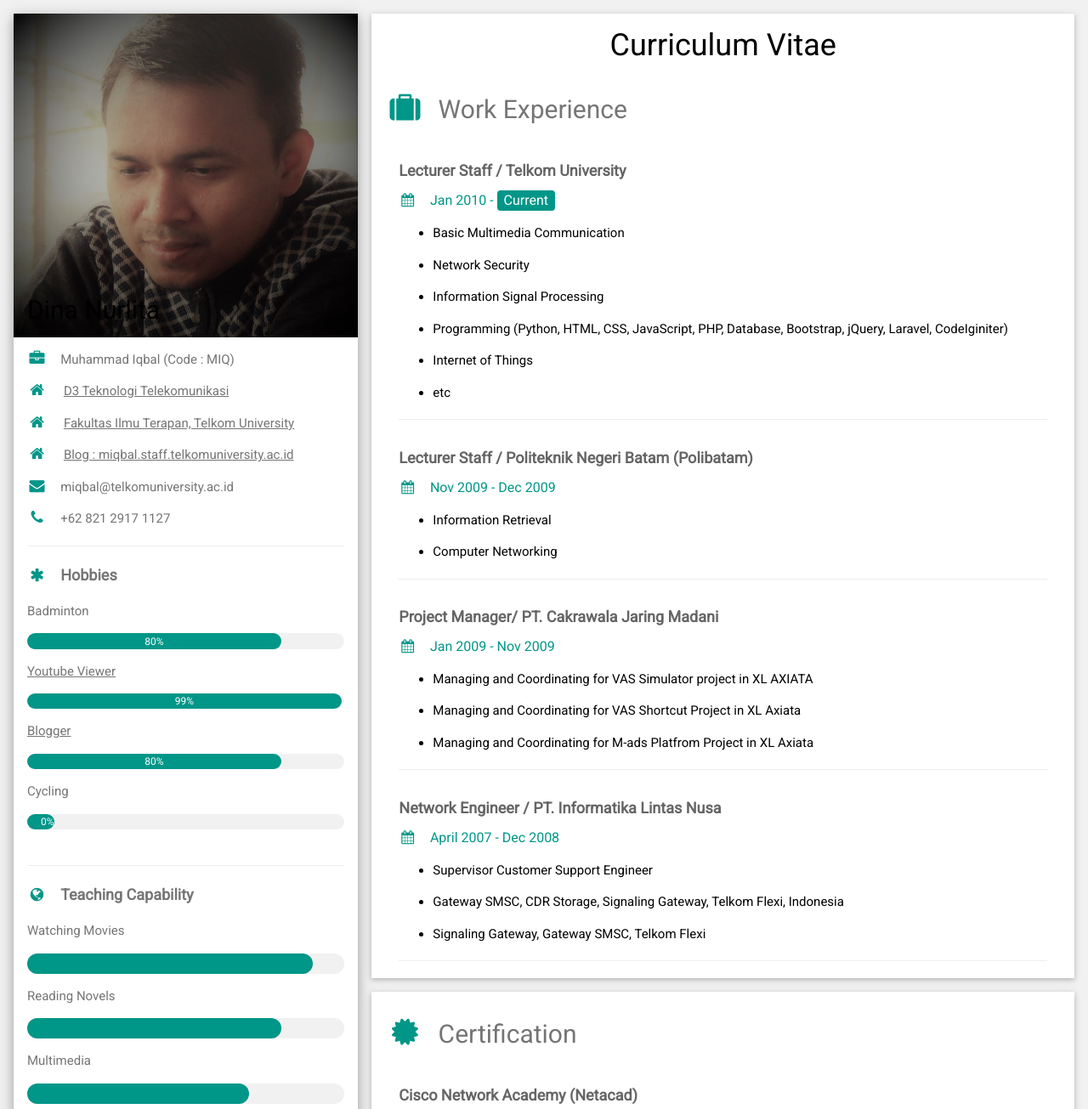
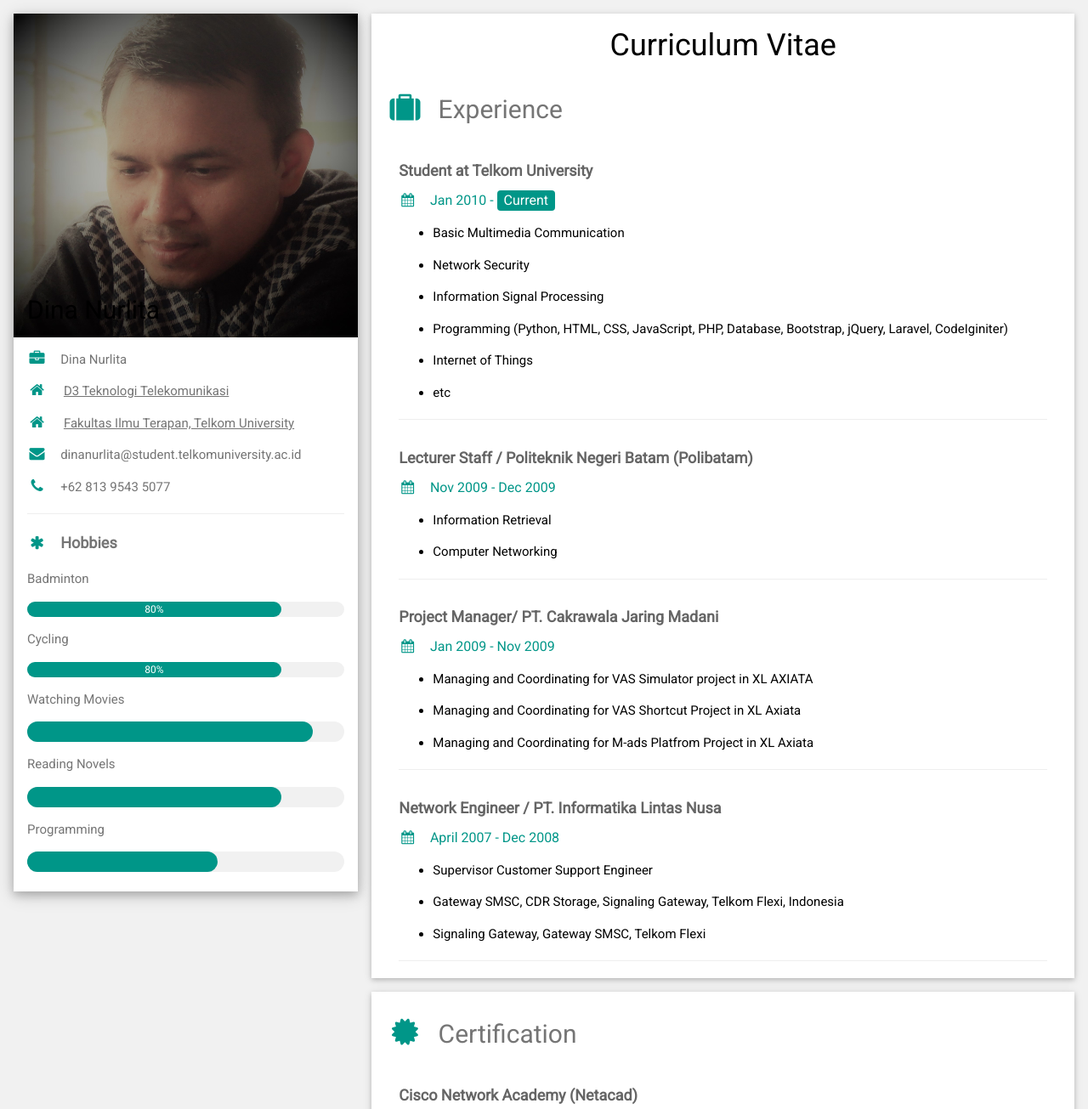
Before and after one commit to dnnrlta/dnnrlta.github.io, a plain HTML site: page index.html in a window 1280 px wide. Shown: the top 1305 px of the page at 85% size. Drawn offline with nearby package versions, Linux system fonts and the light colour scheme.

Commit message:
Merubah MIQ CV 2

```diff
--- a/index.html
+++ b/index.html
@@ -33,12 +33,11 @@
               </div>
             </div>
             <div class="w3-container">
-              <p><i class="fa fa-briefcase fa-fw w3-margin-right w3-large w3-text-teal"></i>Muhammad Iqbal (Code : MIQ)</p>
+              <p><i class="fa fa-briefcase fa-fw w3-margin-right w3-large w3-text-teal"></i>Dina Nurlita</p>
               <p><i class="fa fa-home fa-fw w3-margin-right w3-large w3-text-teal"></i> <a href="https://dte.telkomuniversity.ac.id/" target="_blank">D3 Teknologi Telekomunikasi </a></p>
               <p><i class="fa fa-home fa-fw w3-margin-right w3-large w3-text-teal"></i> <a href="https://www.telkomuniversity.ac.id/" target="_blank">Fakultas Ilmu Terapan, Telkom University</a></p>
-              <p><i class="fa fa-home fa-fw w3-margin-right w3-large w3-text-teal"></i> <a href="https://miqbal.staff.telkomuniversity.ac.id/" target="_blank">Blog : miqbal.staff.telkomuniversity.ac.id</a></p>
-              <p><i class="fa fa-envelope fa-fw w3-margin-right w3-large w3-text-teal"></i>miqbal@telkomuniversity.ac.id</p>
-              <p><i class="fa fa-phone fa-fw w3-margin-right w3-large w3-text-teal"></i>+62 821 2917 1127</p>
+              <p><i class="fa fa-envelope fa-fw w3-margin-right w3-large w3-text-teal"></i>dinanurlita@student.telkomuniversity.ac.id</p>
+              <p><i class="fa fa-phone fa-fw w3-margin-right w3-large w3-text-teal"></i>+62 813 9543 5077</p>
               <hr />
 
               <p class="w3-large">
@@ -51,23 +50,12 @@
                   <div class="w3-center w3-text-white">80%</div>
                 </div>
               </div>
-              <p><a href="https://www.youtube.com/channel/UC9vGaDRmRRuzaHljHk456Tg" target="_blank">Youtube Viewer</a></p>
-              <div class="w3-light-grey w3-round-xlarge w3-small">
-                <div class="w3-container w3-center w3-round-xlarge w3-teal" style="width: 99%">99%</div>
-              </div>
-              <p><a href="https://www.bagiteknologi.com/" target="_blank">Blogger</a></p>
-              <div class="w3-light-grey w3-round-xlarge w3-small">
-                <div class="w3-container w3-center w3-round-xlarge w3-teal" style="width: 80%">80%</div>
-              </div>
               <p>Cycling</p>
               <div class="w3-light-grey w3-round-xlarge w3-small">
-                <div class="w3-container w3-center w3-round-xlarge w3-teal" style="width: 0%">0%</div>
+                <div class="w3-container w3-center w3-round-xlarge w3-teal" style="width: 80%">
+                  <div class="w3-center w3-text-white">80%</div>
+                </div>
               </div>
-              <br />
-              <hr />
-              <p class="w3-large w3-text-theme">
-                <b><i class="fa fa-globe fa-fw w3-margin-right w3-text-teal"></i>Teaching Capability</b>
-              </p>
               <p>Watching Movies</p>
               <div class="w3-light-grey w3-round-xlarge">
                 <div class="w3-round-xlarge w3-teal" style="height: 24px; width: 90%"></div>
@@ -75,10 +63,6 @@
               <p>Reading Novels</p>
               <div class="w3-light-grey w3-round-xlarge">
                 <div class="w3-round-xlarge w3-teal" style="height: 24px; width: 80%"></div>
-              </div>
-              <p>Multimedia</p>
-              <div class="w3-light-grey w3-round-xlarge">
-                <div class="w3-round-xlarge w3-teal" style="height: 24px; width: 70%"></div>
               </div>
               <p>Programming</p>
               <div class="w3-light-grey w3-round-xlarge">
@@ -96,9 +80,9 @@
         <div class="w3-twothird">
           <div class="w3-container w3-card w3-white w3-margin-bottom">
             <h1 style="text-align: center;"><span>Curriculum Vitae</span></h1>
-            <h2 class="w3-text-grey w3-padding-16"><i class="fa fa-suitcase fa-fw w3-margin-right w3-xxlarge w3-text-teal"></i>Work Experience</h2>
+            <h2 class="w3-text-grey w3-padding-16"><i class="fa fa-suitcase fa-fw w3-margin-right w3-xxlarge w3-text-teal"></i>Experience</h2>
             <div class="w3-container">
-              <h5 class="w3-opacity"><b>Lecturer Staff / Telkom University</b></h5>
+              <h5 class="w3-opacity"><b>Student at Telkom University</b></h5>
               <h6 class="w3-text-teal"><i class="fa fa-calendar fa-fw w3-margin-right"></i>Jan 2010 - <span class="w3-tag w3-teal w3-round">Current</span></h6>
               <ul style="list-style-type: disc;">
                 <li>
```
